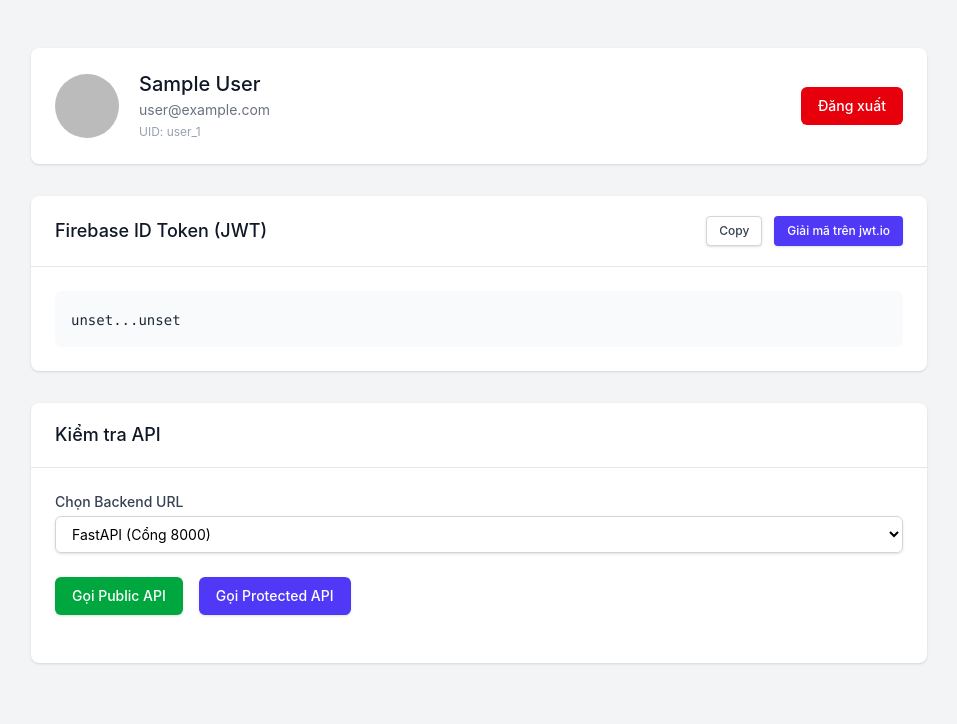
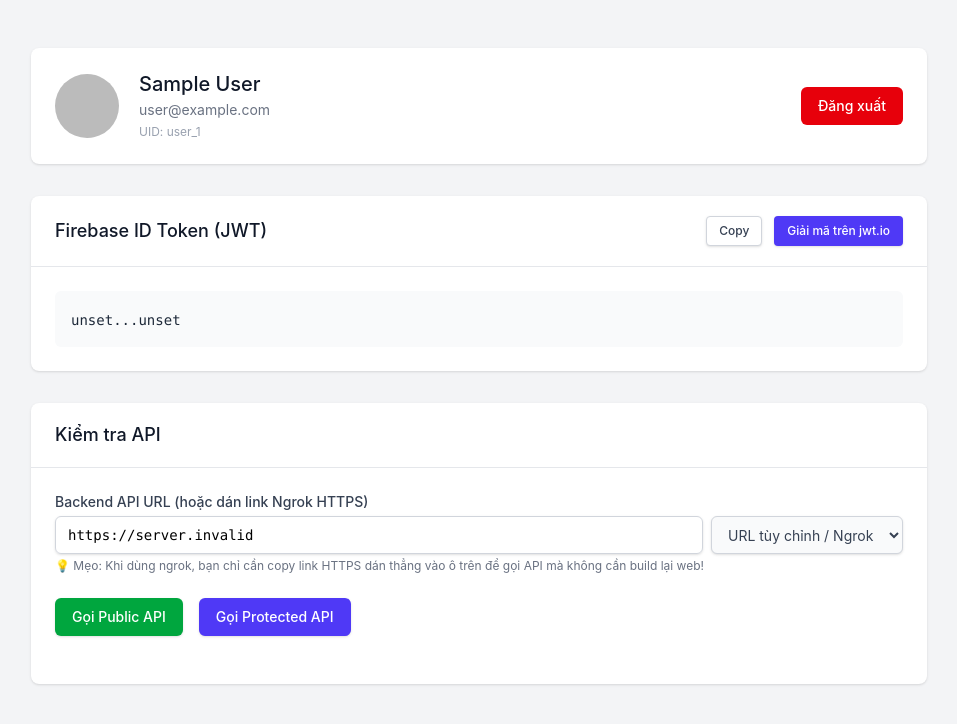
Before and after one commit to 2006phu/firebase-auth-soa-seminar, a React (Vite) app in the folder frontend/: page /dashboard in a window 1280 px wide. Shown: the top 724 px of the page, without its empty margins (161-1118 px from the left). Built offline with nearby package versions, Linux system fonts and the light colour scheme; no server answers; sample sign-in values are in the browser's storage.

Commit message:
feat: add editable Ngrok backend URL input to Dashboard

```diff
--- a/frontend/src/components/Dashboard.jsx
+++ b/frontend/src/components/Dashboard.jsx
@@ -7,7 +7,7 @@ import { getAuthToken, callProtectedApi, callPublicApi } from '../services/api';
 const Dashboard = () => {
   const [user, setUser] = useState(null);
   const [token, setToken] = useState('');
-  const [backendUrl, setBackendUrl] = useState('http://localhost:8000');
+  const [backendUrl, setBackendUrl] = useState(import.meta.env.VITE_API_BASE_URL || 'http://localhost:8080');
   const [apiResponse, setApiResponse] = useState(null);
   const [loading, setLoading] = useState(false);
   const navigate = useNavigate();
@@ -156,17 +156,34 @@ const Dashboard = () => {
           <div className="px-4 py-5 sm:p-6">
             <div className="grid grid-cols-1 gap-6 sm:grid-cols-3 mb-6">
               <div className="sm:col-span-3">
-                <label htmlFor="backend" className="block text-sm font-medium text-gray-700">Chọn Backend URL</label>
-                <select
-                  id="backend"
-                  className="mt-1 block w-full pl-3 pr-10 py-2 text-base border-gray-300 focus:outline-none focus:ring-indigo-500 focus:border-indigo-500 sm:text-sm rounded-md shadow-sm border"
-                  value={backendUrl}
-                  onChange={(e) => setBackendUrl(e.target.value)}
-                >
-                  <option value="http://localhost:8000">FastAPI (Cổng 8000)</option>
-                  <option value="http://localhost:3000">NodeJS/Express (Cổng 3000)</option>
-                  <option value="http://localhost:8080">Spring Boot (Cổng 8080)</option>
-                </select>
+                <label htmlFor="backend" className="block text-sm font-medium text-gray-700">
+                  Backend API URL (hoặc dán link Ngrok HTTPS)
+                </label>
+                <div className="mt-1 flex flex-col sm:flex-row gap-2">
+                  <input
+                    type="text"
+                    id="backend"
+                    className="block w-full px-3 py-2 text-base border-gray-300 focus:outline-none focus:ring-indigo-500 focus:border-indigo-500 sm:text-sm rounded-md shadow-sm border font-mono"
+                    value={backendUrl}
+                    onChange={(e) => setBackendUrl(e.target.value)}
+                    placeholder="https://xxx.ngrok-free.app hoặc http://localhost:8080"
+                  />
+                  <select
+                    className="px-3 py-2 text-sm border-gray-300 rounded-md shadow-sm border bg-gray-50 text-gray-700 sm:w-56"
+                    onChange={(e) => {
+                      if (e.target.value) setBackendUrl(e.target.value);
+                    }}
+                    value={backendUrl}
+                  >
+                    <option value="http://localhost:8080">Spring Boot (8080)</option>
+                    <option value="http://localhost:8000">FastAPI (8000)</option>
+                    <option value="http://localhost:3000">NodeJS (3000)</option>
+                    <option value={backendUrl}>URL tùy chỉnh / Ngrok</option>
+                  </select>
+                </div>
+                <p className="mt-1 text-xs text-gray-500">
+                  💡 Mẹo: Khi dùng ngrok, bạn chỉ cần copy link HTTPS dán thẳng vào ô trên để gọi API mà không cần build lại web!
+                </p>
               </div>
             </div>
 
```
